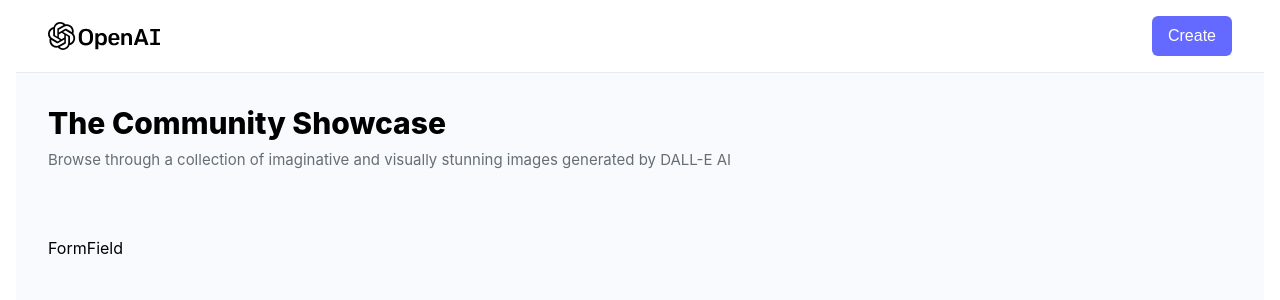
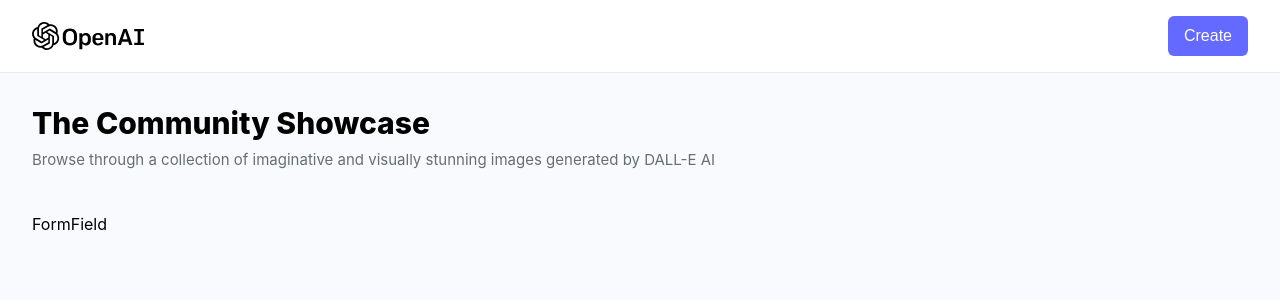
Before and after one commit to jerryko01/DalleClone, a React (Vite) app in the folder client/: page / in a window 1280 px wide. Shown: the top 300 px of the page. Built offline with nearby package versions, Linux system fonts and the light colour scheme; a web font is replaced by a local one.

Commit message:
Getting ready to finish the project

```diff
--- a/client/src/App.jsx
+++ b/client/src/App.jsx
@@ -8,9 +8,10 @@ function App() {
 
   return (
     <BrowserRouter>
+      {/* Header */}
       <header className="w-full flex justify-between items-center bg-white sm:px-8 py-4 border-b border-b-[#e6ebf4]">
         <Link to="/">
-          <img src={logo} alt="logo" className="w-28 object-contain" />
+          <img src={logo} alt="logo" className="w-28" />
         </Link>
         <Link to="/create-post" className="font-inter font-medium bg-[#6469ff] text-white px-4 py-2 rounded-md">Create
         </Link>
--- a/client/src/index.css
+++ b/client/src/index.css
@@ -21,3 +21,7 @@
   background-color: #666e75;
   border-radius: 5px;
 }
+
+#root {
+    padding: 0;
+}
--- a/client/src/pages/CreatePost.jsx
+++ b/client/src/pages/CreatePost.jsx
@@ -1,7 +1,11 @@
+import React from 'react'
+
 const CreatePost = () => {
     return (
-        <div>CreatePost</div>
+        <div>
+            <div>CreatePost</div>
+        </div>
     )
 }
 
-export default CreatePost;
+export default CreatePost
--- a/client/src/pages/Home.jsx
+++ b/client/src/pages/Home.jsx
@@ -5,19 +5,19 @@ const Home = () => {
     const [loading, setLoading] = useState(false);
     const [allPosts, setAllPosts] = useState(null)
     return (
-        <section className="max-w-7xl mx-auto">
+        <section className="max-w-7xl mx-auto flex flex-col">
             <div>
                 <h1 className="font-extrabold text-3xl">The Community Showcase</h1>
                 <p className="mt-2 text-[15px] text-[#666e75] w-full">Browse through a collection of imaginative and visually stunning images generated by DALL-E AI</p>
             </div>
 
-            <div className="mt-16">
+            <div className="mt-10">
                 <FormField />
             </div>
 
             <div className="mt-10">
                 {loading ? (
-                    <div className="flex justify-center items-center">
+                    <div className="flex justify-center">
                         <Loader />
                     </div>
                 ) : (
```
